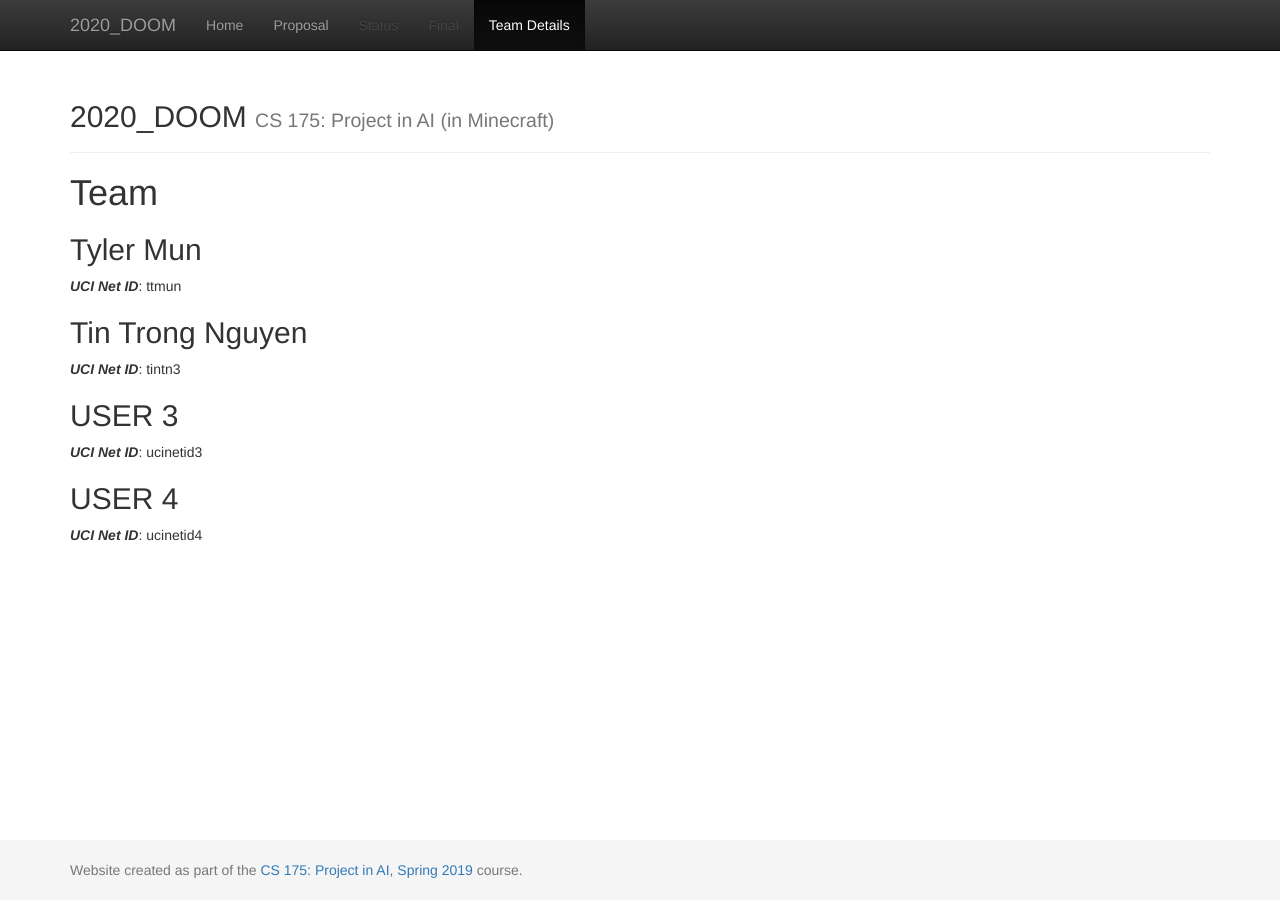
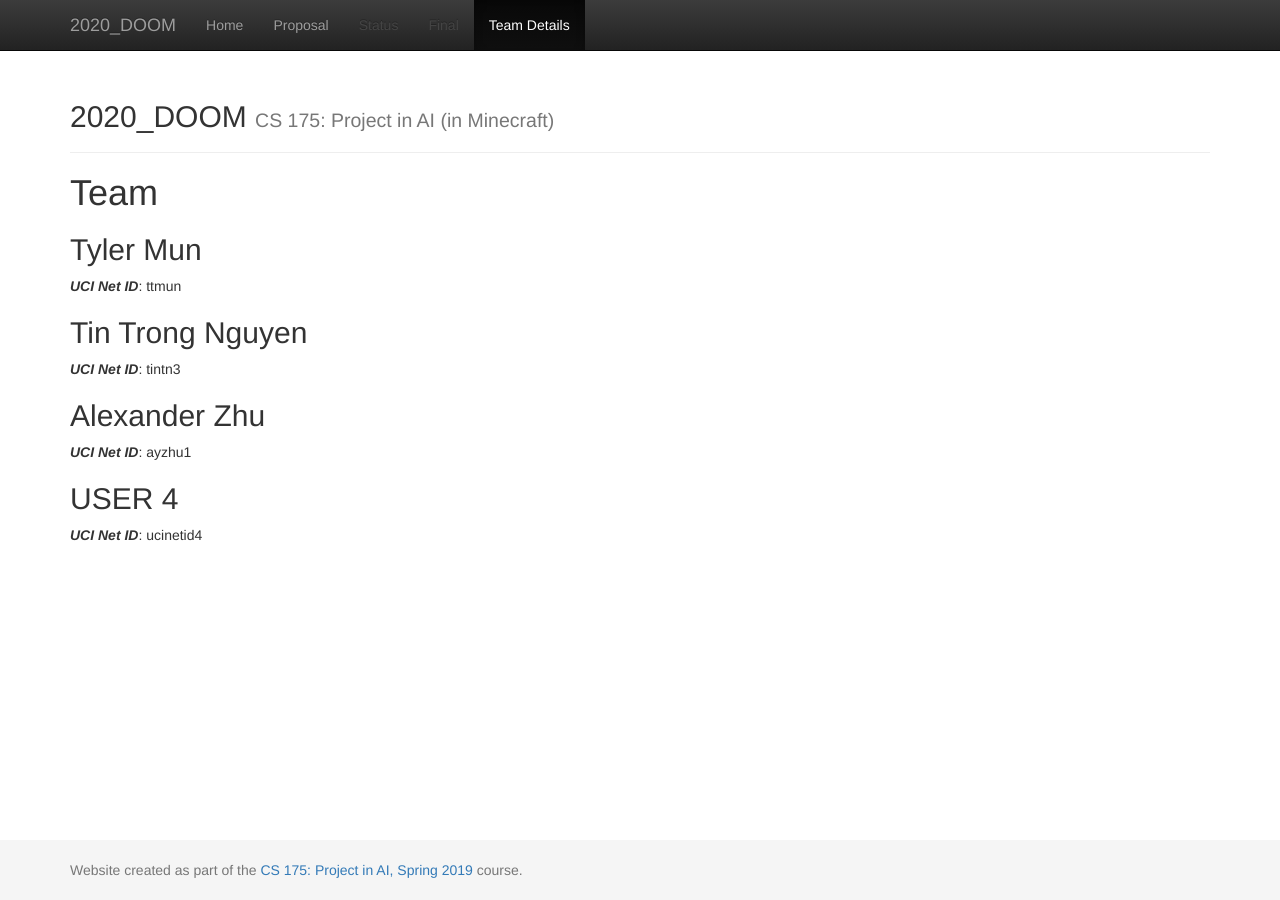
Before and after one commit to beagle1998/2020_DOOM, a Jekyll site: the page built from docs/team.md, in a window 1280 px wide. Built offline with Jekyll 4.4.1, drawn with Linux system fonts in a browser that asks for light colours.

Commit message:
added user

```diff
--- a/docs/team.md
+++ b/docs/team.md
@@ -12,8 +12,8 @@ title:  Team
 ## Tin Trong Nguyen
 ***UCI Net ID***: tintn3
 
-## USER 3
-***UCI Net ID***: ucinetid3
+## Alexander Zhu
+***UCI Net ID***: ayzhu1
 
 ## USER 4
 ***UCI Net ID***: ucinetid4
```
